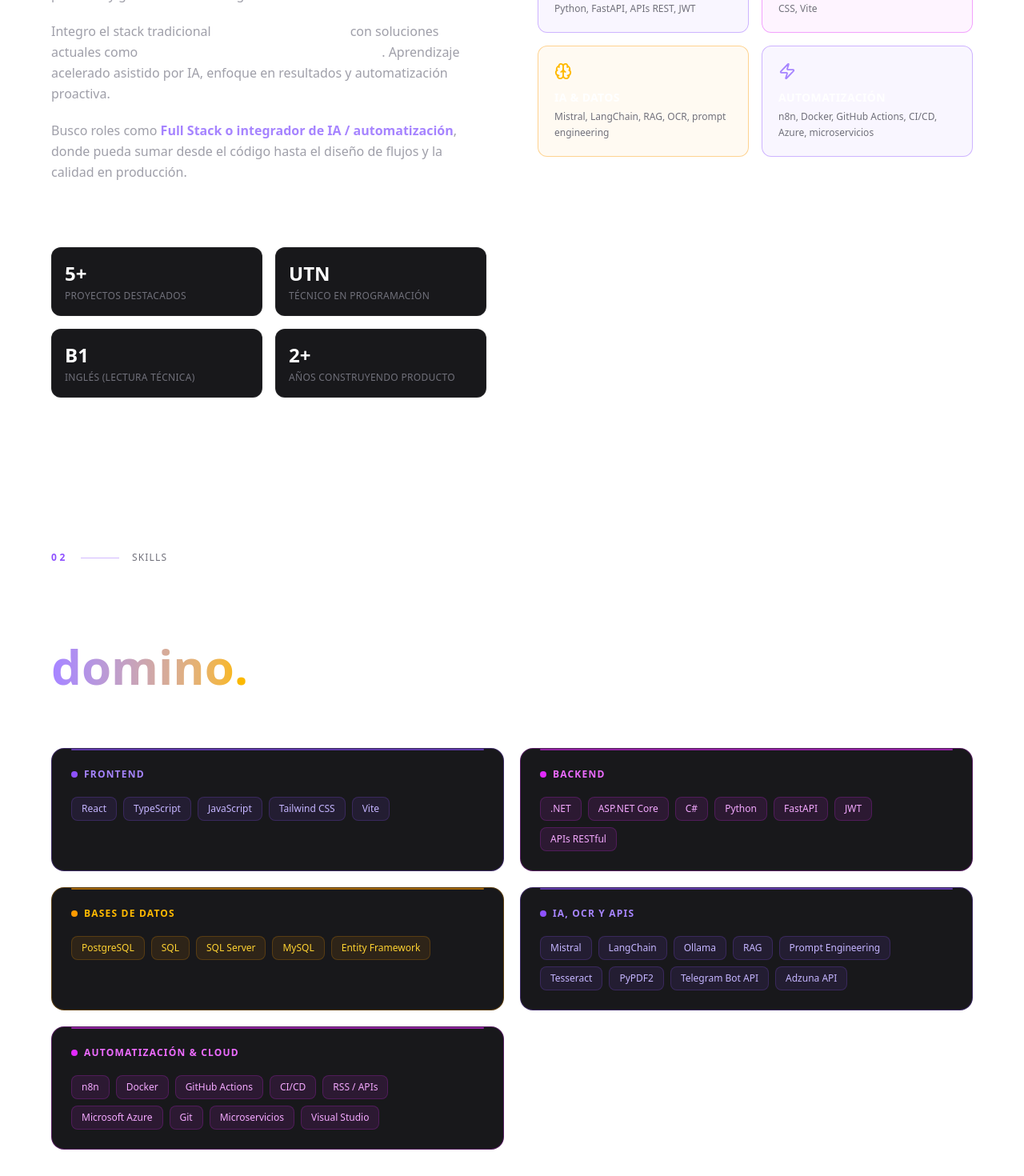
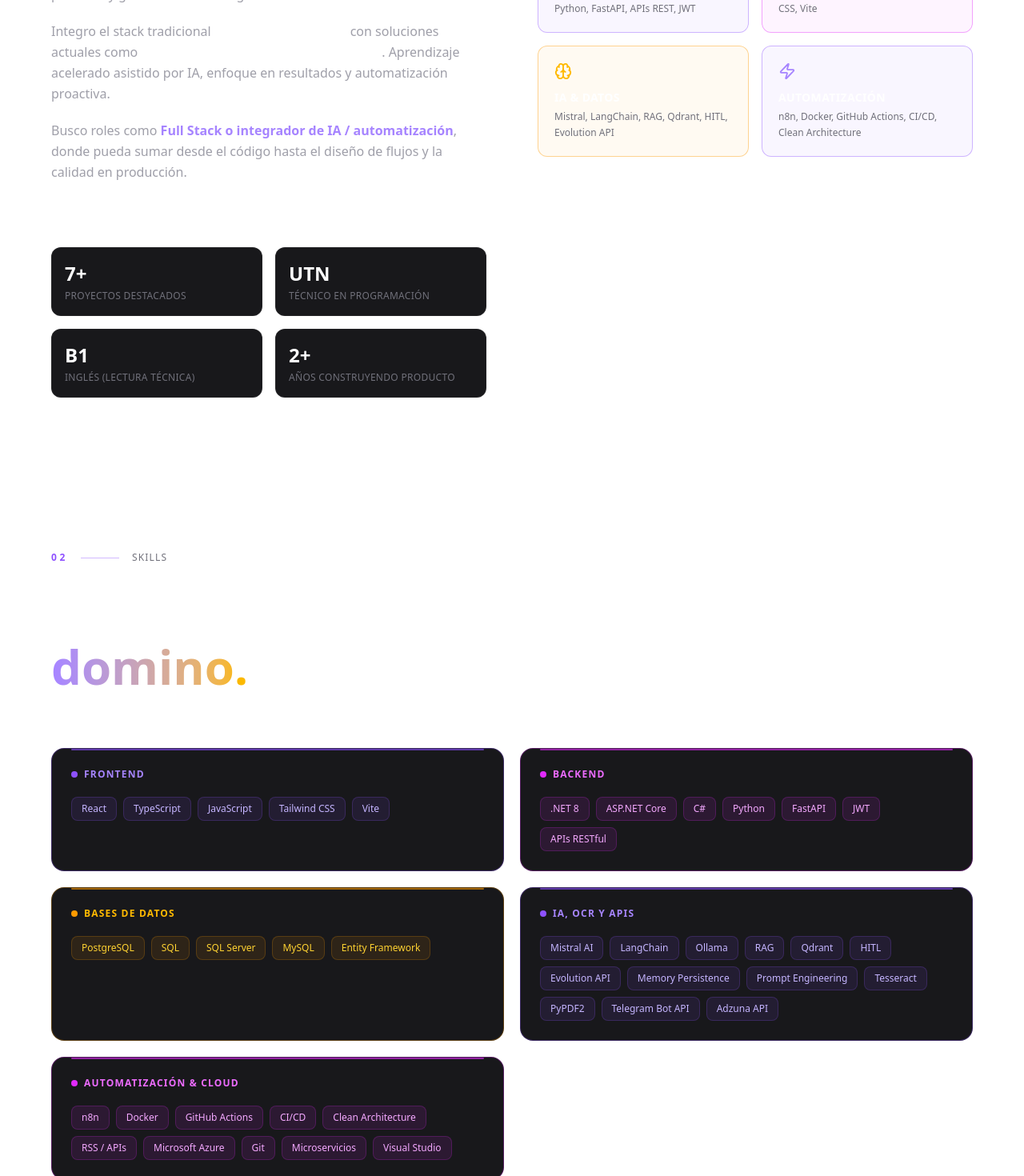
Before and after one commit to SantiagoPerezAgustin/Portafolio, a React (Vite) app in the folder Portafolio/: page / in a window 1280 px wide. Shown: the part 1240-2710 px from the top of the page at 80% size. Built offline with nearby package versions, Linux system fonts and the light colour scheme.

Commit message:
nuevo proyecto y skills

```diff
--- a/Portafolio/src/components/About.jsx
+++ b/Portafolio/src/components/About.jsx
@@ -4,12 +4,12 @@ const About = () => {
   const areas = [
     { icon: Code2,   title: "Backend",           description: ".NET 8, C#, PostgreSQL, SQL Server, Python, FastAPI, APIs REST, JWT", color: "violet"  },
     { icon: Palette, title: "Frontend",          description: "React, TypeScript, JavaScript, Tailwind CSS, Vite",     color: "fuchsia" },
-    { icon: Brain,   title: "IA & datos",        description: "Mistral, LangChain, RAG, OCR, prompt engineering",       color: "amber"   },
-    { icon: Zap,     title: "Automatización",   description: "n8n, Docker, GitHub Actions, CI/CD, Azure, microservicios", color: "violet"  },
+    { icon: Brain,   title: "IA & datos",        description: "Mistral, LangChain, RAG, Qdrant, HITL, Evolution API",       color: "amber"   },
+    { icon: Zap,     title: "Automatización",   description: "n8n, Docker, GitHub Actions, CI/CD, Clean Architecture", color: "violet"  },
   ];
 
   const stats = [
-    { number: "5+",  label: "Proyectos destacados"   },
+    { number: "7+",  label: "Proyectos destacados"   },
     { number: "UTN", label: "Técnico en Programación" },
     { number: "B1",  label: "Inglés (lectura técnica)" },
     { number: "2+",  label: "Años construyendo producto" },
--- a/Portafolio/src/components/Proyects.jsx
+++ b/Portafolio/src/components/Proyects.jsx
@@ -5,6 +5,7 @@ import imagenBrisaCalzado from "../assets/Brisa.webp";
 import ImgBichtec from "../assets/bichtec.webp";
 import imagenChat from "../assets/ChatInicio.webp";
 import imagenRealEstate from "../assets/realEstateAgent.webp";
+import imagenHitlBot from "../assets/n8nChatBot.webp";
 import ProjectDetailModal from "./ProjectDetailModal";
 
 const Projects = () => {
@@ -55,7 +56,7 @@ const Projects = () => {
         "Telegram Bot API",
         "Gmail API",
       ],
-      image: ImgBichtec,
+      image: imagenHitlBot,
       github: "https://github.com/SantiagoPerezAgustin/Bichtec-Tienda-Virtual",
       link: "https://bichtec-tienda-virtual.vercel.app/",
       accent: "fuchsia",
--- a/Portafolio/src/components/Skills.jsx
+++ b/Portafolio/src/components/Skills.jsx
@@ -1,10 +1,10 @@
 const Skills = () => {
   const skillCategories = [
     { category: "Frontend",             accent: "violet",  skills: ["React", "TypeScript", "JavaScript", "Tailwind CSS", "Vite"] },
-    { category: "Backend", accent: "fuchsia", skills: [".NET", "ASP.NET Core", "C#", "Python", "FastAPI", "JWT", "APIs RESTful"] },
+    { category: "Backend", accent: "fuchsia", skills: [".NET 8", "ASP.NET Core", "C#", "Python", "FastAPI", "JWT", "APIs RESTful"] },
     { category: "Bases de Datos",       accent: "amber",   skills: ["PostgreSQL", "SQL", "SQL Server", "MySQL", "Entity Framework"] },
-    { category: "IA, OCR y APIs",          accent: "violet",  skills: ["Mistral", "LangChain", "Ollama", "RAG", "Prompt Engineering", "Tesseract", "PyPDF2", "Telegram Bot API", "Adzuna API"] },
-    { category: "Automatización & Cloud", accent: "fuchsia", skills: ["n8n", "Docker", "GitHub Actions", "CI/CD", "RSS / APIs", "Microsoft Azure", "Git", "Microservicios", "Visual Studio"] },
+    { category: "IA, OCR y APIs",          accent: "violet",  skills: ["Mistral AI", "LangChain", "Ollama", "RAG", "Qdrant", "HITL", "Evolution API", "Memory Persistence", "Prompt Engineering", "Tesseract", "PyPDF2", "Telegram Bot API", "Adzuna API"] },
+    { category: "Automatización & Cloud", accent: "fuchsia", skills: ["n8n", "Docker", "GitHub Actions", "CI/CD", "Clean Architecture", "RSS / APIs", "Microsoft Azure", "Git", "Microservicios", "Visual Studio"] },
   ];
 
   const accentMap = {
```
Also changed, not shown: Portafolio/public/N8N ChatBOt.jpg (added), Portafolio/src/assets/n8nChatBot.webp (added).
